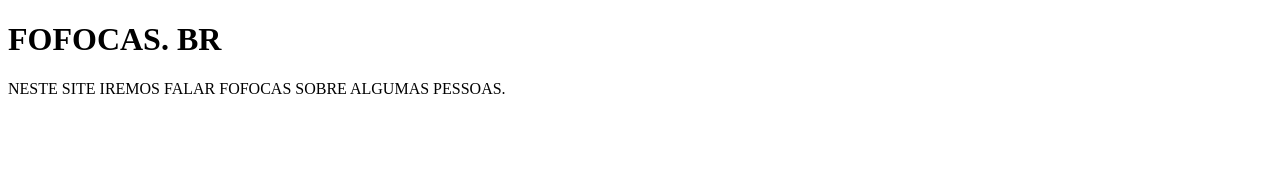
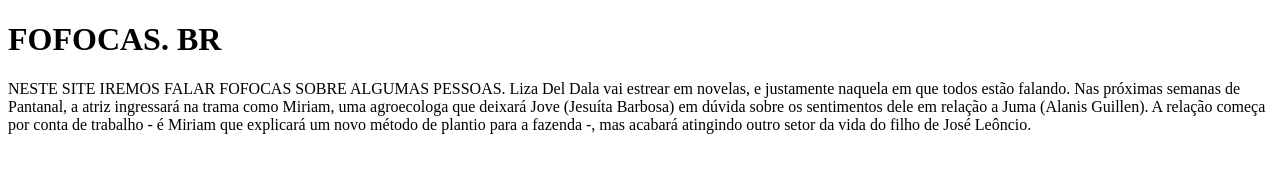
Before and after one commit to andrade-joao/pensamentocomputacional, a plain HTML site: page index.html in a window 1280 px wide. Drawn offline with Linux system fonts and the light colour scheme.

Commit message:
conteudo do site

```diff
--- a/index.html
+++ b/index.html
@@ -13,7 +13,7 @@
 <h1>FOFOCAS. BR</h1>
 NESTE SITE IREMOS FALAR FOFOCAS SOBRE ALGUMAS PESSOAS.
 
-
+Liza Del Dala vai estrear em novelas, e justamente naquela em que todos estão falando. Nas próximas semanas de Pantanal, a atriz ingressará na trama como Miriam, uma agroecologa que deixará Jove (Jesuíta Barbosa) em dúvida sobre os sentimentos dele em relação a Juma (Alanis Guillen). A relação começa por conta de trabalho - é Miriam que explicará um novo método de plantio para a fazenda -, mas acabará atingindo outro setor da vida do filho de José Leôncio.
 
 
 </body>
```
